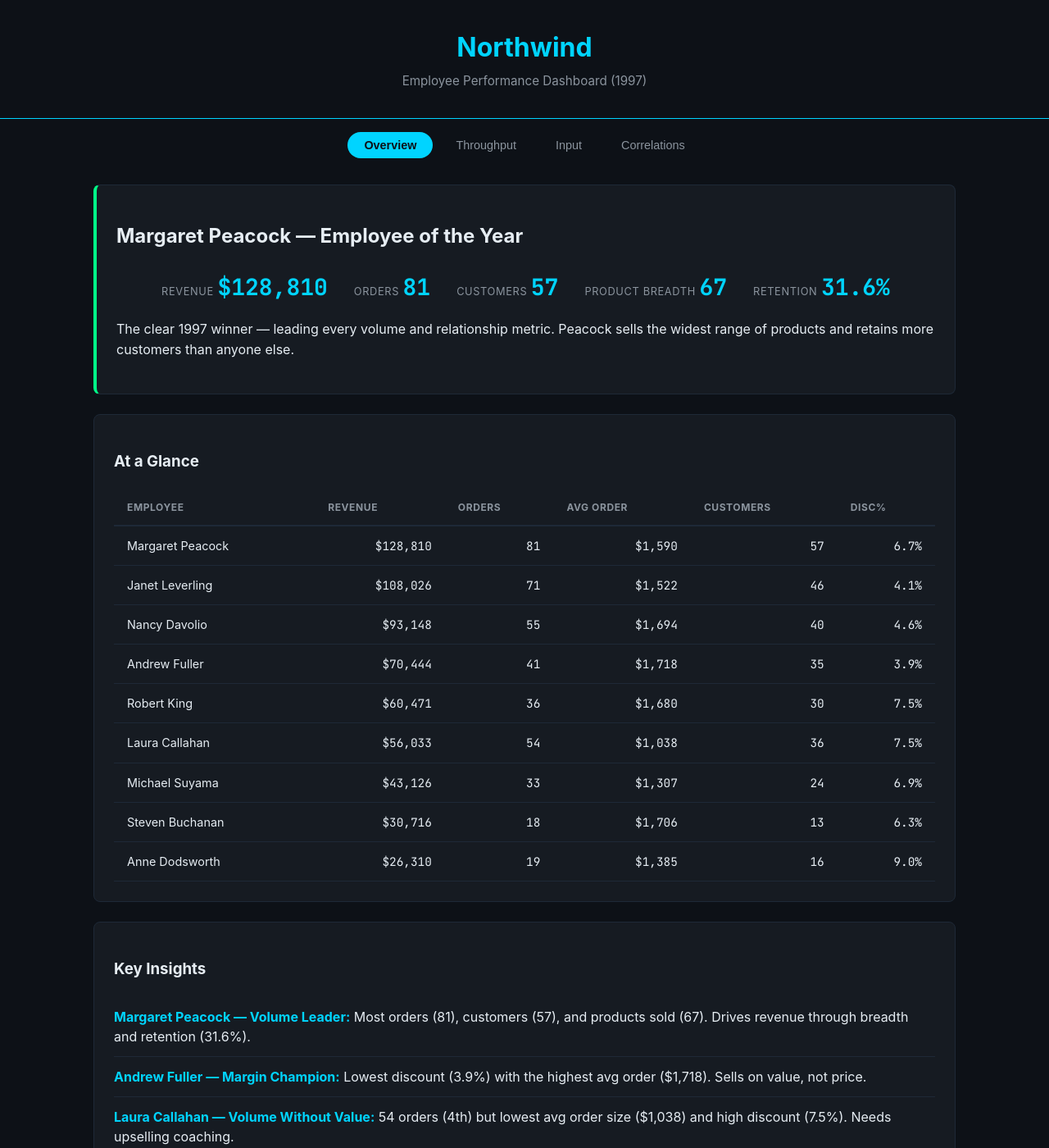
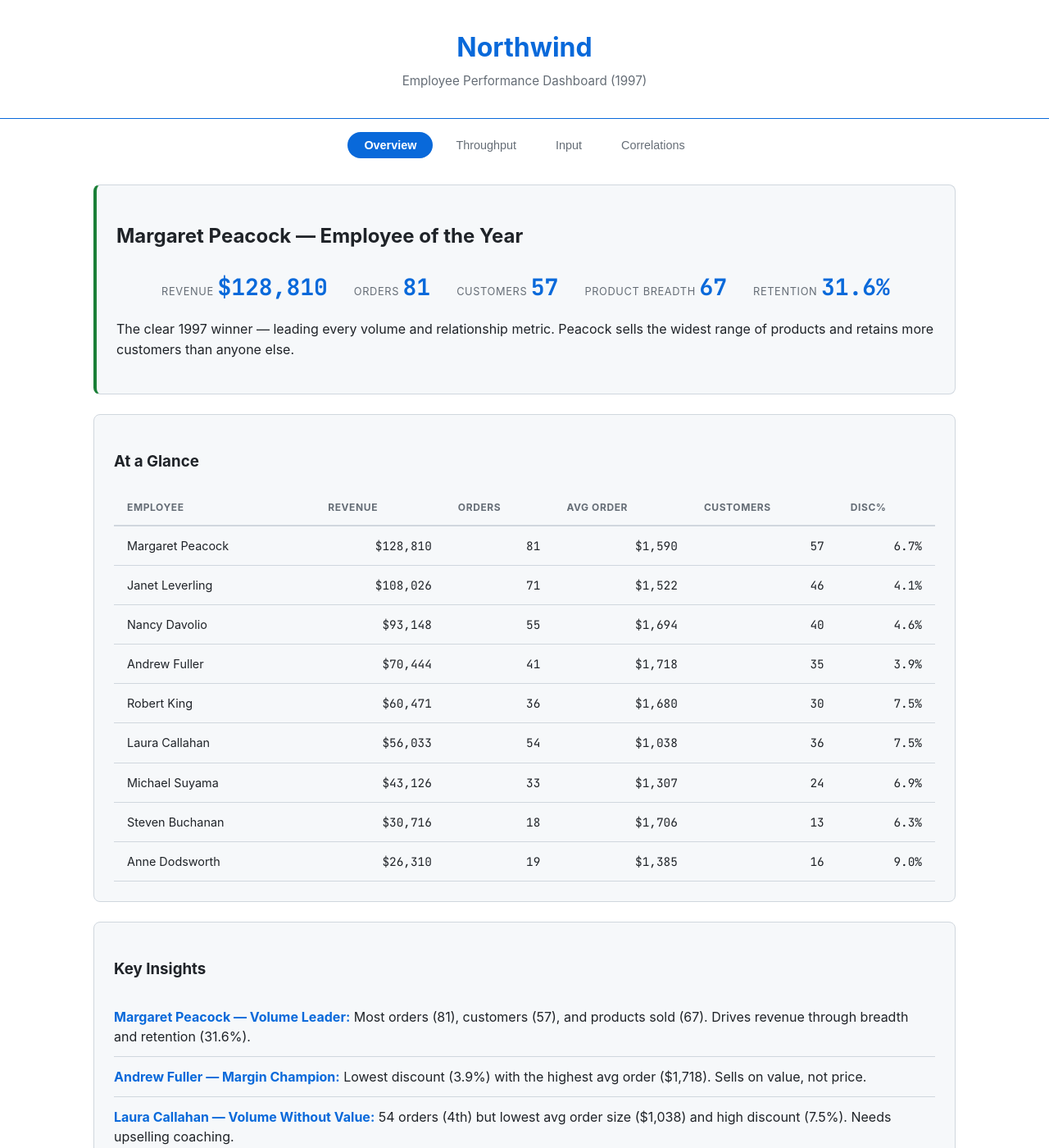
Before and after one commit to mattiasthalen/daana-test, a Jekyll site: the page built from docs/index.html, in a window 1280 px wide and 1400 px high. Shown: the whole window at 82% size. Built offline with Jekyll 4.4.1, drawn with Linux system fonts in a browser that asks for light colours.

Commit message:
feat(css): add light palette and prefers-color-scheme fallback
Light theme activates via html[data-theme="light"] (explicit) or via
prefers-color-scheme: light when no data-theme attribute is set
(system mode). Chart colors still need wiring; that's a later task.

```diff
--- a/docs/assets/css/style.css
+++ b/docs/assets/css/style.css
@@ -15,6 +15,36 @@
   --chart-grid: rgba(255, 255, 255, 0.06);
   --details-bg: #0a0e14;
   --row-hover: rgba(255, 255, 255, 0.03);
+}
+
+html[data-theme="light"] {
+  --bg: #ffffff;
+  --card: #f6f8fa;
+  --border: #d0d7de;
+  --accent: #0969da;
+  --positive: #1a7f37;
+  --warning: #bc4c00;
+  --text: #1f2328;
+  --muted: #656d76;
+  --chart-grid: rgba(0, 0, 0, 0.08);
+  --details-bg: #f6f8fa;
+  --row-hover: rgba(0, 0, 0, 0.04);
+}
+
+@media (prefers-color-scheme: light) {
+  html:not([data-theme]) {
+    --bg: #ffffff;
+    --card: #f6f8fa;
+    --border: #d0d7de;
+    --accent: #0969da;
+    --positive: #1a7f37;
+    --warning: #bc4c00;
+    --text: #1f2328;
+    --muted: #656d76;
+    --chart-grid: rgba(0, 0, 0, 0.08);
+    --details-bg: #f6f8fa;
+    --row-hover: rgba(0, 0, 0, 0.04);
+  }
 }
 
 /* Reset / Base */
```
